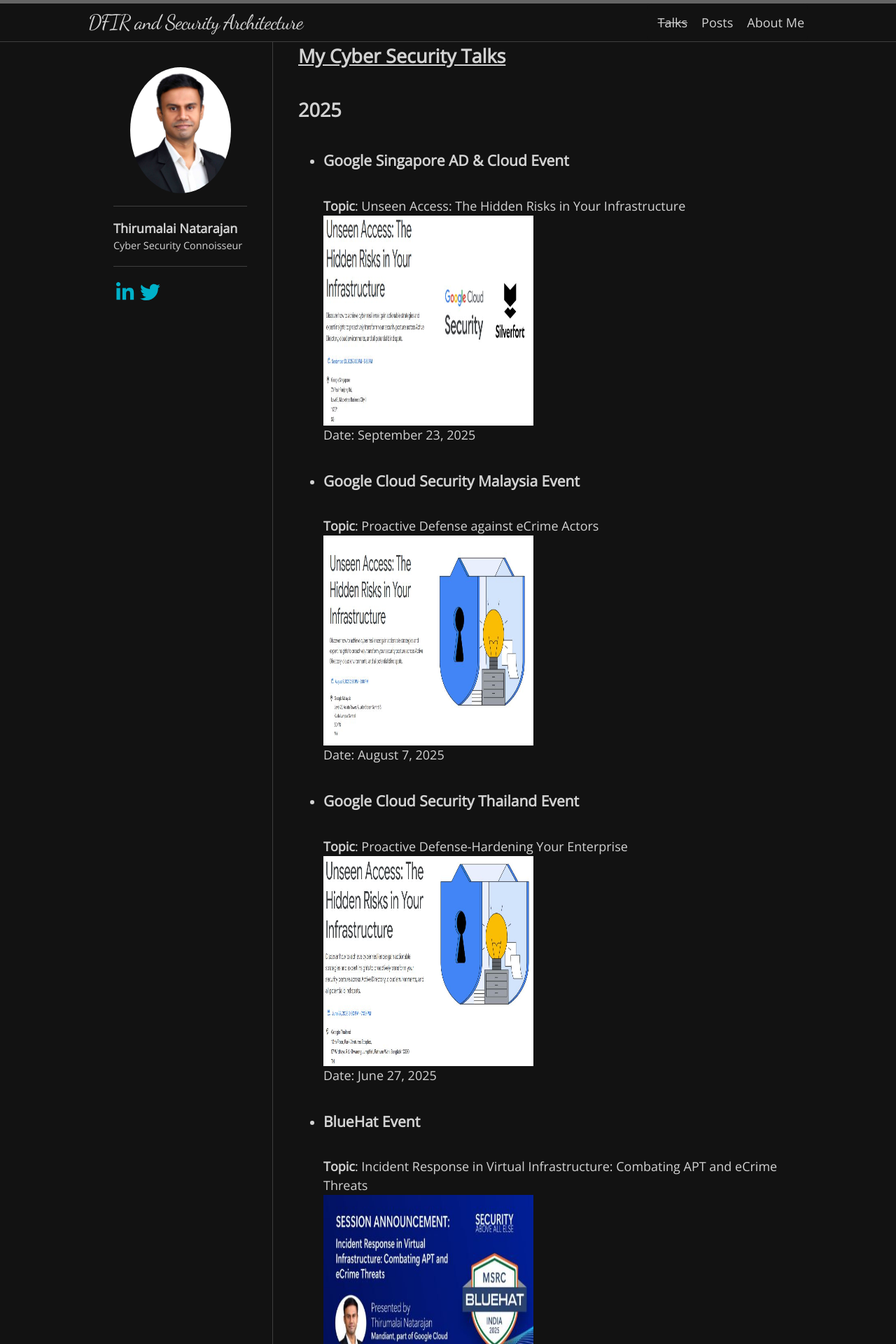
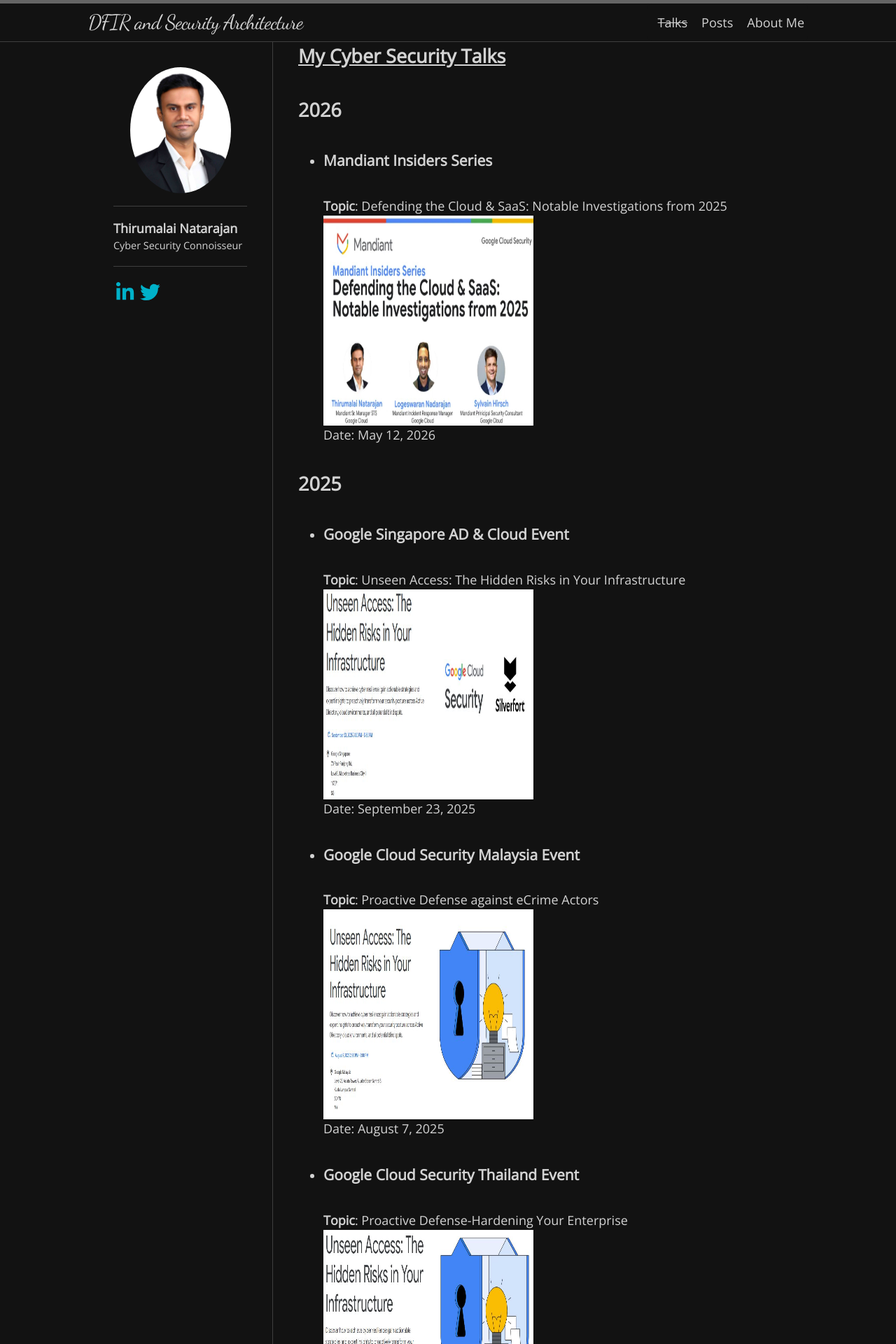
Before and after one commit to Th1ru-M/th1ru-m.github.io, a Jekyll site: the page built from talks.md, in a window 1280 px wide. Shown: the top 1920 px of the page at 70% size. Built offline with Jekyll 4.4.1, drawn with Linux system fonts in a browser that asks for light colours; nearby versions of some CDN libraries; some web fonts are replaced; some of the changed text lies outside the part shown.

Commit message:
Update
Update

```diff
--- a/talks.md
+++ b/talks.md
@@ -4,6 +4,13 @@ title:  "My Cyber Security Talks"
 permalink: /talks/
 ---
 ## **<u>My Cyber Security Talks</u>**
+
+## **2026**
+
+- ### **Mandiant Insiders Series**
+**Topic**: Defending the Cloud & SaaS: Notable Investigations from 2025
+<img src="/image/Insidersseries2026.jpg" width="300" height="300" />
+Date: May 12, 2026
 
 ## **2025**
 
```
Also changed, not shown: image/Insidersseries2026.jpg (added).
